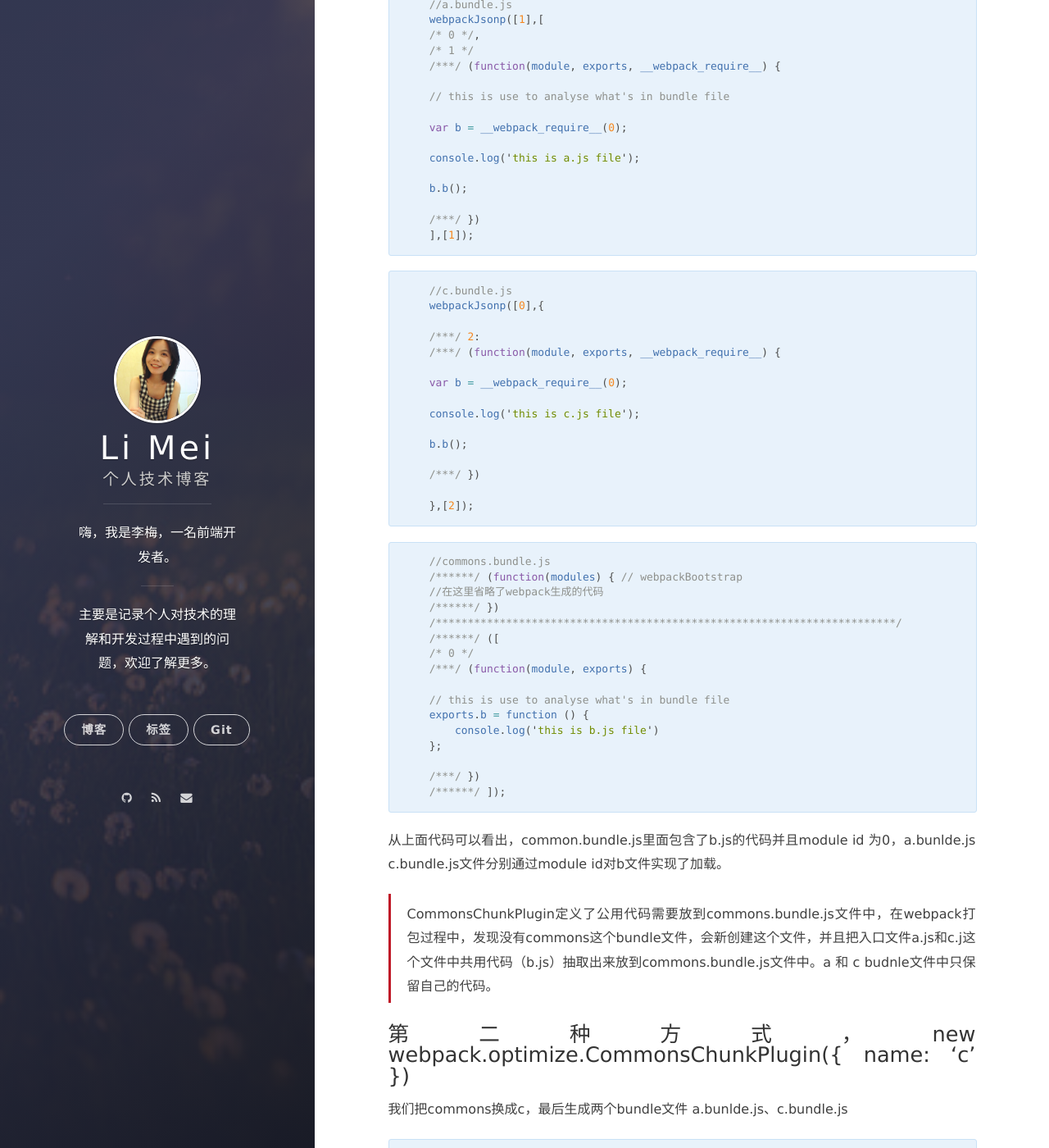
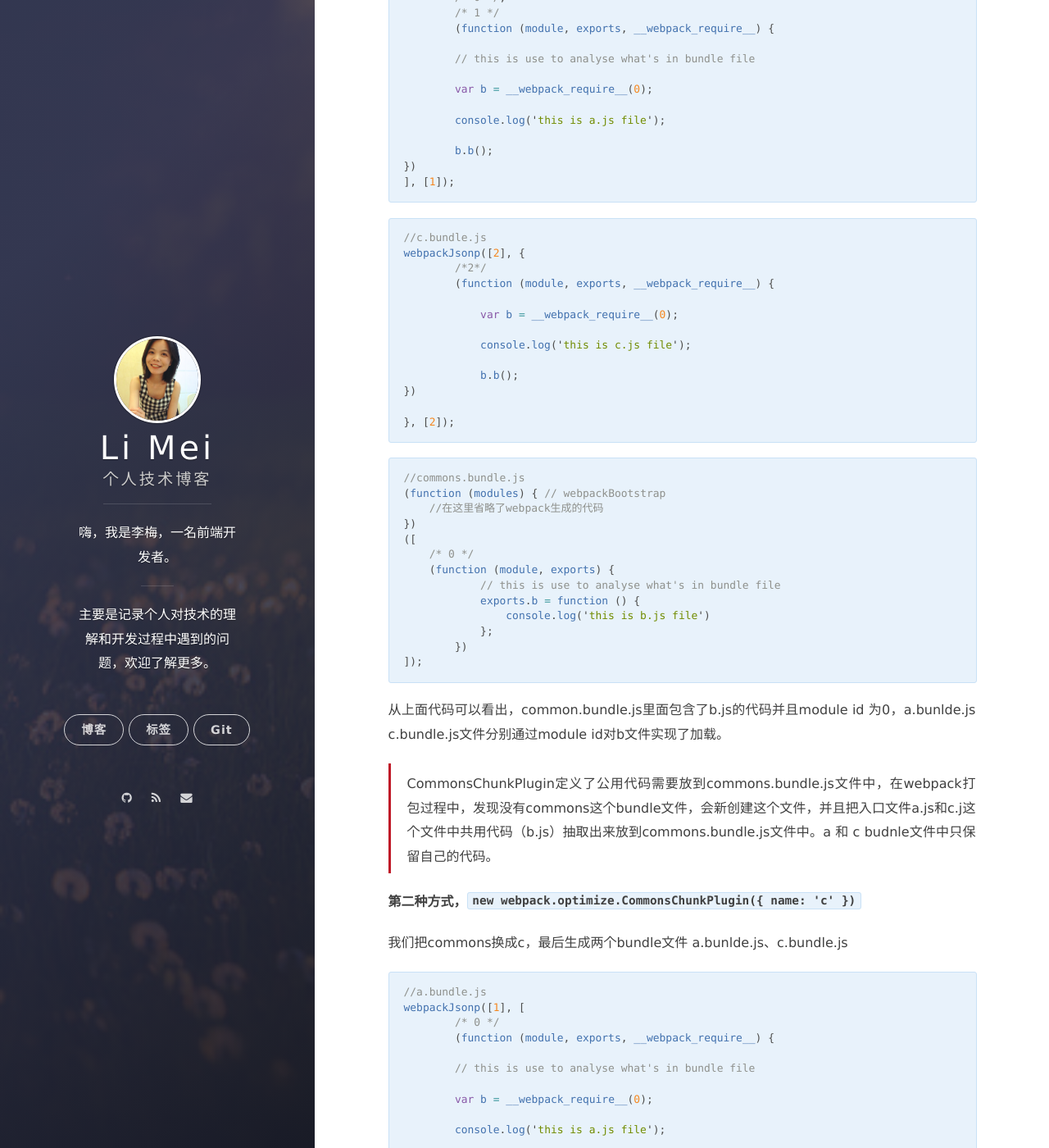
Before and after one commit to LiMeii/LiMeii.github.io, a Jekyll site: the page built from _posts/2018-10-07-webpack-code-splitting.md, in a window 1280 px wide and 1400 px high, scrolled down 1510 px. Shown: the whole window at 82% size. Built offline with Jekyll 4.4.1, drawn with Linux system fonts in a browser that asks for light colours; nearby versions of some CDN libraries; some of the changed text lies outside the part shown.

Commit message:
update webpack code splitting post

````diff
--- a/_posts/2018-10-07-webpack-code-splitting.md
+++ b/_posts/2018-10-07-webpack-code-splitting.md
@@ -24,26 +24,26 @@ layout: post
 
 a 和 c 都引用了b文件代码
 ```js
-    //a.js
-    var b = require('./b.js');
-    console.log('this is a.js file');
-    b.b();
+//a.js
+var b = require('./b.js');
+console.log('this is a.js file');
+b.b();
 ```
 ```js
-    //b.js
-    exports.b = function () {
-        console.log('this is b.js file')
-    };
+//b.js
+exports.b = function () {
+    console.log('this is b.js file')
+};
 ```
 
 ```js
-    //c.js
-    var b = require('./b.js');
-    console.log('this is c.js file');
-    b.b();
+//c.js
+var b = require('./b.js');
+console.log('this is c.js file');
+b.b();
 ```
 
-### 第一种方式，new webpack.optimize.CommonsChunkPlugin({ name: 'commons' })
+**第一种方式，```new webpack.optimize.CommonsChunkPlugin({name: 'commons'})```**
 
 ```js
 //webpack.bundle.js
@@ -65,57 +65,51 @@ module.exports = {
 最后生成三个bundle文件：a.bundle.js、c.bundle.js、commons.bundle.js，具体代码如下：
 
 ```js
-    //a.bundle.js
-    webpackJsonp([1],[
-    /* 0 */,
-    /* 1 */
-    /***/ (function(module, exports, __webpack_require__) {
+//a.bundle.js
+webpackJsonp([1], [
+        /* 0 */,
+        /* 1 */
+        (function (module, exports, __webpack_require__) {
 
-    // this is use to analyse what's in bundle file
+        // this is use to analyse what's in bundle file
 
-    var b = __webpack_require__(0);
+        var b = __webpack_require__(0);
 
-    console.log('this is a.js file');
+        console.log('this is a.js file');
 
-    b.b();
-
-    /***/ })
-    ],[1]);
+        b.b();
+})
+], [1]);
 ```
 ```js
-    //c.bundle.js
-    webpackJsonp([0],{
+//c.bundle.js
+webpackJsonp([2], {
+        /*2*/
+        (function (module, exports, __webpack_require__) {
 
-    /***/ 2:
-    /***/ (function(module, exports, __webpack_require__) {
+            var b = __webpack_require__(0);
 
-    var b = __webpack_require__(0);
+            console.log('this is c.js file');
 
-    console.log('this is c.js file');
+            b.b();
+})
 
-    b.b();
-
-    /***/ })
-
-    },[2]);
+}, [2]);
 ```
 ```js
-    //commons.bundle.js
-    /******/ (function(modules) { // webpackBootstrap
+//commons.bundle.js
+(function (modules) { // webpackBootstrap
     //在这里省略了webpack生成的代码
-    /******/ })
-    /************************************************************************/
-    /******/ ([
+})
+([
     /* 0 */
-    /***/ (function(module, exports) {
-
-    // this is use to analyse what's in bundle file
-    exports.b = function () {
-        console.log('this is b.js file')
-    };
-
-    /***/ })
-    /******/ ]);
+    (function (module, exports) {
+            // this is use to analyse what's in bundle file
+            exports.b = function () {
+                console.log('this is b.js file')
+            };
+        })
+]);
 ```
 
 从上面代码可以看出，common.bundle.js里面包含了b.js的代码并且module id 为0，a.bunlde.js c.bundle.js文件分别通过module id对b文件实现了加载。
@@ -125,55 +119,52 @@ module.exports = {
 CommonsChunkPlugin定义了公用代码需要放到commons.bundle.js文件中，在webpack打包过程中，发现没有commons这个bundle文件，会新创建这个文件，并且把入口文件a.js和c.j这个文件中共用代码（b.js）抽取出来放到commons.bundle.js文件中。a 和 c budnle文件中只保留自己的代码。
 </p>
 </blockquote>
-### 第二种方式，new webpack.optimize.CommonsChunkPlugin({ name: 'c' })
+
+**第二种方式，```new webpack.optimize.CommonsChunkPlugin({ name: 'c' })```**
 
 我们把commons换成c，最后生成两个bundle文件 a.bunlde.js、c.bundle.js
 
 ```js
-    //a.bundle.js
-    webpackJsonp([0],[
-    /* 0 */,
-    /* 1 */
-    /***/ (function(module, exports, __webpack_require__) {
+//a.bundle.js
+webpackJsonp([1], [
+        /* 0 */
+        (function (module, exports, __webpack_require__) {
 
-    // this is use to analyse what's in bundle file
+        // this is use to analyse what's in bundle file
 
-    var b = __webpack_require__(0);
+        var b = __webpack_require__(0);
 
-    console.log('this is a.js file');
+        console.log('this is a.js file');
 
-    b.b();
-
-    /***/ })
-    ],[1]);
+        b.b();
+})
+], [1]);
 ```
 
 ```js
-    //c.bundle.js
-    /******/ (function(modules) { // webpackBootstrap
-    /******/ 	// 这里省略webpack生成的代码
-    /******/ })
-    /************************************************************************/
-    /******/ ([
-    /* 0 */
-    /***/ (function(module, exports) {
-    // this is use to analyse what's in bundle file
-    exports.b = function () {
-        console.log('this is b.js file')
-    };
-    /***/ }),
-    /* 1 */,
-    /* 2 */
-    /***/ (function(module, exports, __webpack_require__) {
+//c.bundle.js
+(function (modules) { // webpackBootstrap
+    // 这里省略webpack生成的代码
+})
+    ([
+        /* 0 */
+        (function (module, exports) {
+            // this is use to analyse what's in bundle file
+            exports.b = function () {
+                console.log('this is b.js file')
+            };
+        }),
+        /* 2 */
+        (function (module, exports, __webpack_require__) {
 
-    var b = __webpack_require__(0);
+            var b = __webpack_require__(0);
 
-    console.log('this is c.js file');
+            console.log('this is c.js file');
 
-    b.b();
+            b.b();
 
-    /***/ })
-    /******/ ]);
+        })
+    ]);
 ```
 从上面的bundle文件代码可以看出，公用代码模块（b.js）被放到 c.bundle 文件中了。
 
````
